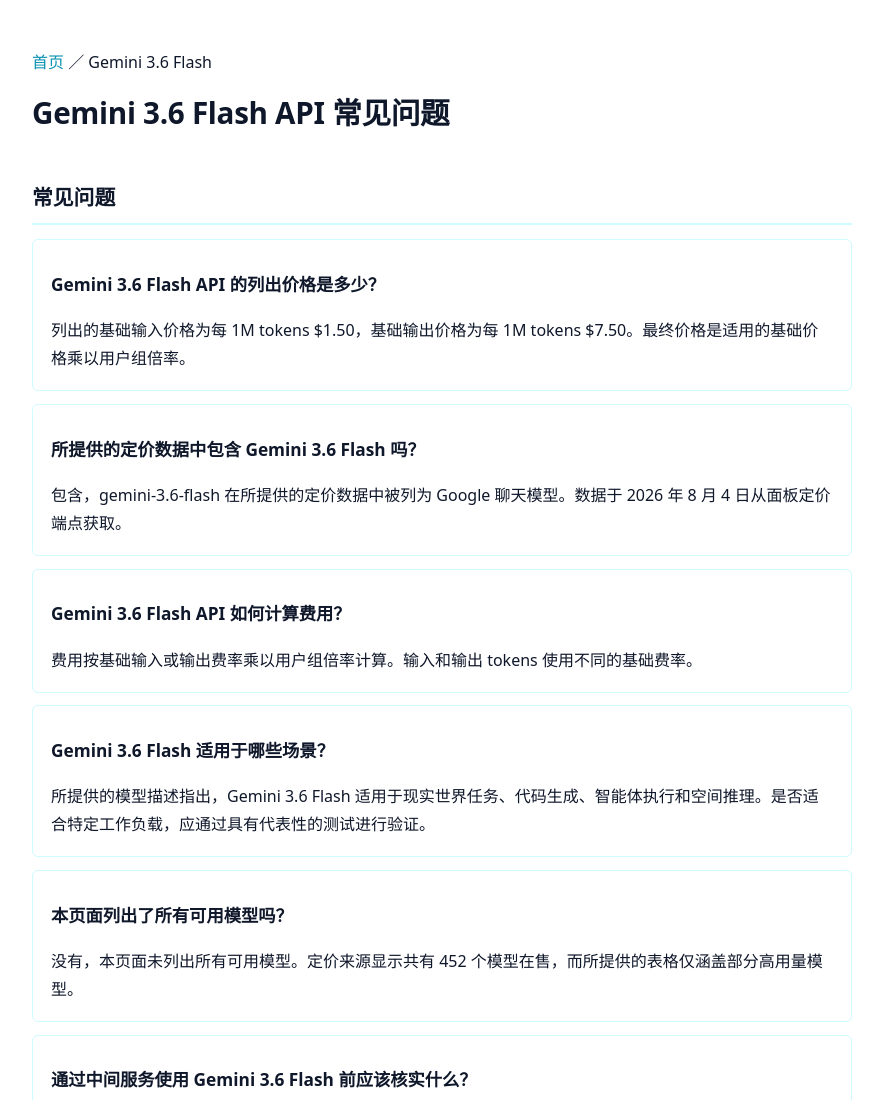
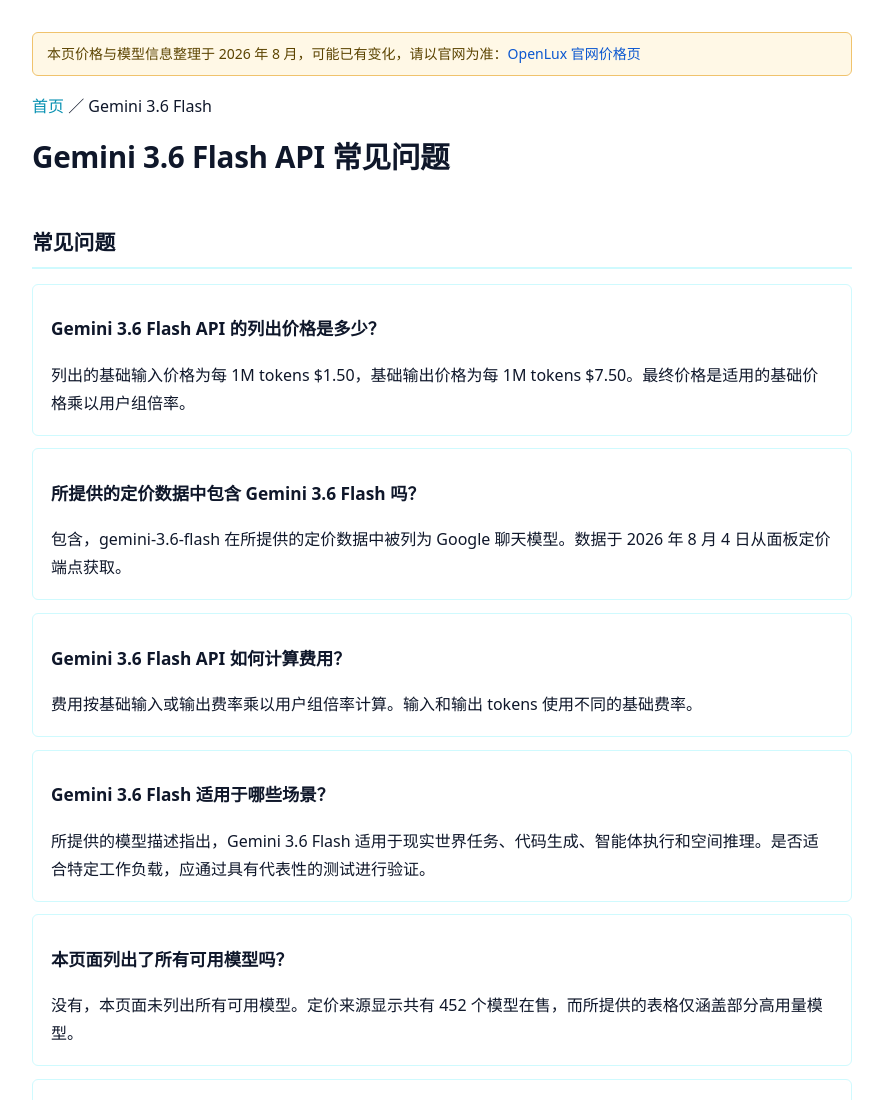
Before and after one commit to a37836323/gemini-3-6-flash-api-zh, a plain HTML site: page faq/index.html in a window 1280 px wide. Shown: the top 1100 px of the page, without its empty margins (198-1081 px from the left). Drawn offline with Linux system fonts and the light colour scheme.

Commit message:
更新 faq/index.html

```diff
--- a/faq/index.html
+++ b/faq/index.html
@@ -213,6 +213,7 @@
 </head>
 <body>
 <main class="col-note40">
+<p data-notice="price-20261025" style="margin:0 0 16px;padding:10px 14px;border:1px solid #f0c36d;background:#fff8e6;color:#5c4400;border-radius:6px;font-size:14px;line-height:1.6">本页价格与模型信息整理于 2026 年 8 月，可能已有变化，请以官网为准：<a href="https://www.openlux.ai/pricing?utm_source=gemini-3-6-flash-api-zh&amp;utm_medium=satellite&amp;utm_campaign=price_notice" style="color:#0b57d0">OpenLux 官网价格页</a></p>
 <p class="list-bar58"><a href="https://a37836323.github.io/gemini-3-6-flash-api-zh/">首页</a> ／ Gemini 3.6 Flash</p>
 <h1>Gemini 3.6 Flash API 常见问题</h1>
 <div>
```
